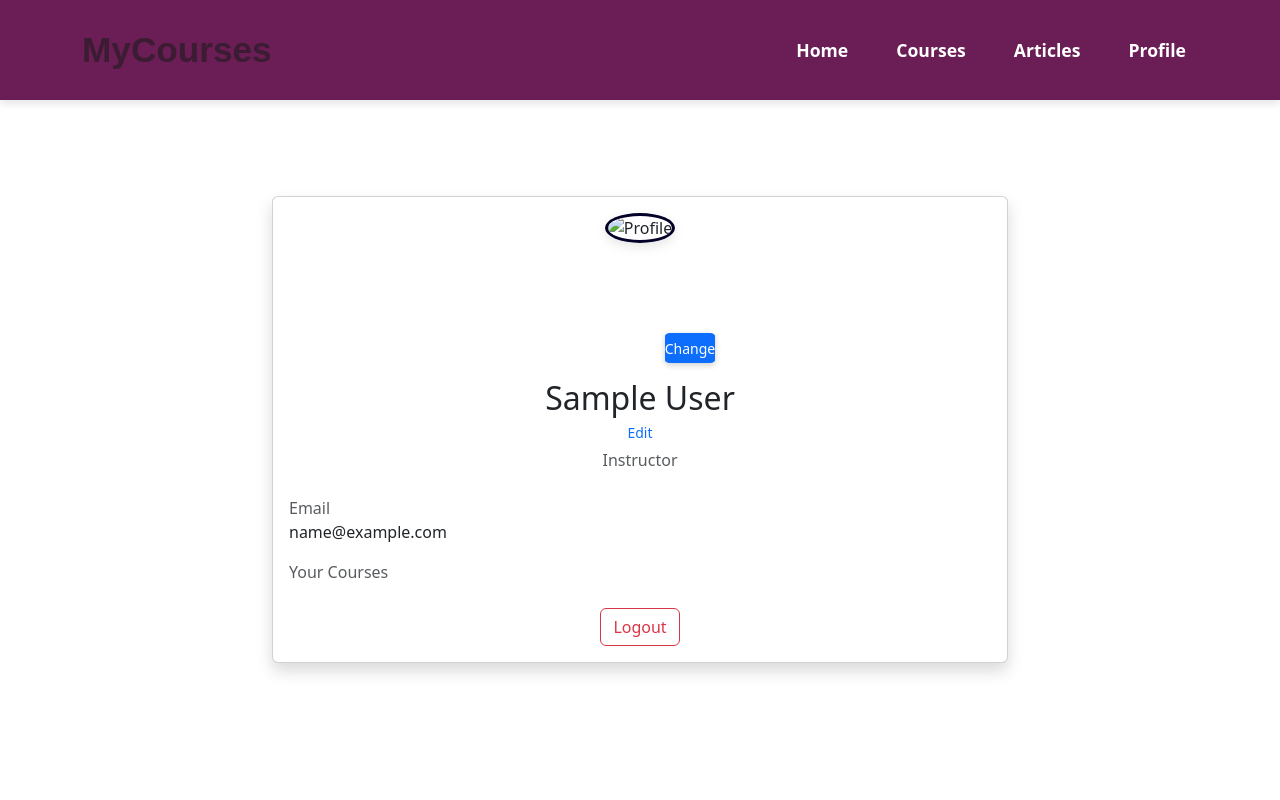
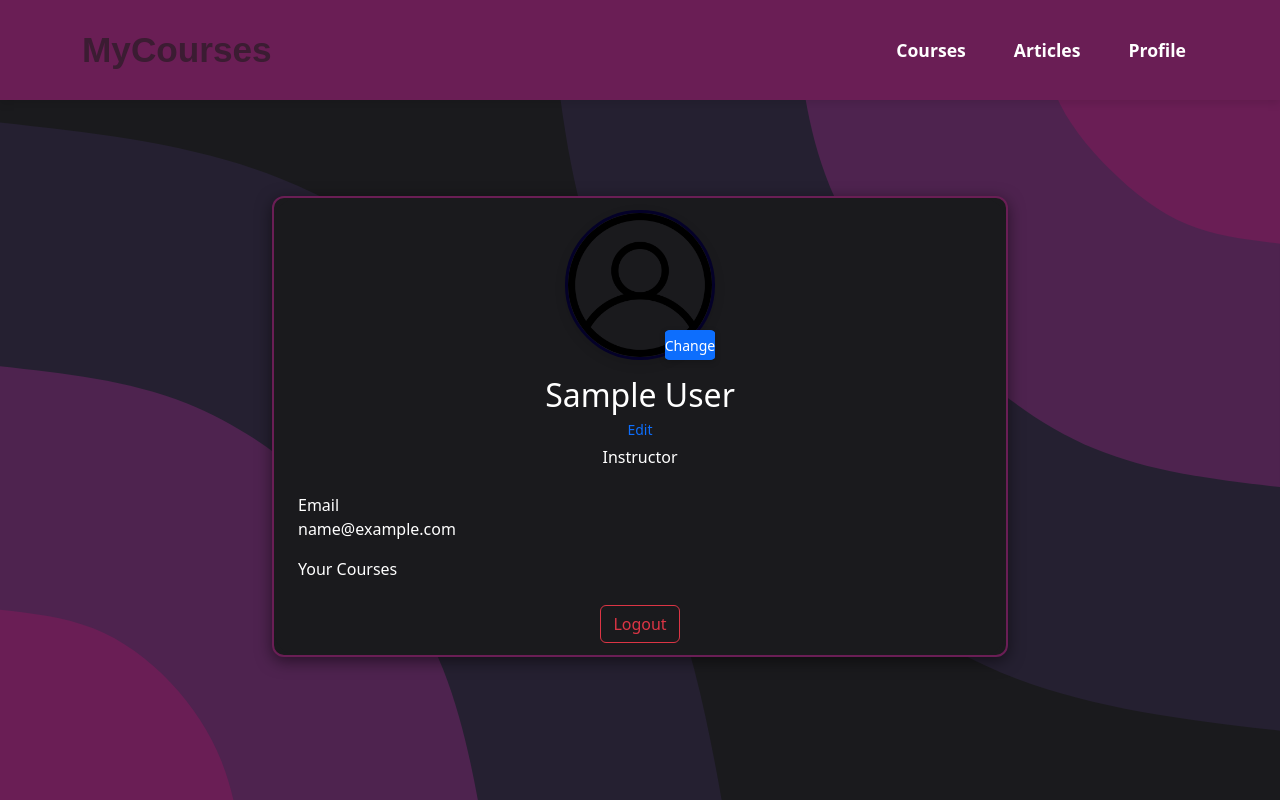
Before and after one commit to omarsaad08/e-learning-platform, a PHP site: page /e-learning-platform/views/mutual/profile.php in a window 1280 px wide. Run offline with PHP 8.4, Linux system fonts and the light colour scheme; the visitor is signed in with stand-in values (Sample User, id 1); data that the repository does not hold is empty; some libraries are stand-ins or nearby versions.

Commit message:
added image profile feature :)

```diff
--- a/models/Enrollment.php
+++ b/models/Enrollment.php
@@ -36,4 +36,19 @@ class Enrollment
         $stmt = $this->db->prepare($sql);
         $stmt->execute([$studentId, $courseId]);
     }
+
+    public function getCoursesByStudent($studentId)
+    {
+        $sql = "
+            SELECT courses.*
+            FROM enrollments
+            INNER JOIN courses ON enrollments.course_id = courses.id
+            WHERE enrollments.student_id = ?
+        ";
+
+        $stmt = $this->db->prepare($sql);
+        $stmt->execute([$studentId]);
+
+        return $stmt->fetchAll(PDO::FETCH_ASSOC);
+    }
 }
--- a/public/css/courses.css
+++ b/public/css/courses.css
@@ -351,7 +351,9 @@ Sidebar content should remain fixed .sidebarcontent {
     border: none;
     padding: 8px 0;
     font-weight: bold;
-    font-family: 'Raleway';
+    font-family: 'Rubik';
+    display: block;
+    text-decoration: none;
 
 }
 
--- a/public/css/profile.css
+++ b/public/css/profile.css
@@ -1,10 +1,32 @@
 /* Profile Image Container - Improved */
+body {
+
+    background-image: url('../../public/images/home-background.svg');
+    background-size: cover;
+    background-repeat: no-repeat;
+}
+
+body .card {
+    background-color: #1A1A1D;
+    border-radius: 12px;
+    border: 2px solid #6A1E55;
+    box-shadow: 0 4px 16px rgba(0, 0, 0, 0.5);
+}
+
+body .card-body {
+    background-color: #1A1A1D;
+    color: white;
+    padding: 12px 24px;
+    border-radius: 24px;
+}
+
 .profile-image-container {
     width: 150px;
     height: 150px;
     margin: 0 auto 1.5rem;
     position: relative;
     transition: transform 0.3s ease;
+
 }
 
 .profile-image-container:hover {
--- a/views/components/navbar.php
+++ b/views/components/navbar.php
@@ -1,9 +1,22 @@
+<?php
+// if (session_status() === PHP_SESSION_NONE) {
+//     session_start();
+// }
+
+$userType = $_SESSION['role'] ?? 'student';
+?>
 <link rel="stylesheet" href="../../public/css/nav.css">
 <nav class="navbar">
     <div class="container">
         <h1 class="logo">MyCourses</h1>
         <ul class="nav-links">
-            <li><a href="home.php">Home</a></li>
+            <?php
+            if ($userType == "student") {
+                echo '<li><a href="/e-learning-platform/views/student/home.php">Home</a></li>';
+            } else if ($userType == "teacher") {
+                echo '<li><a href="/e-learning-platform/views/teacher/teacher_home.php">Home</a></li>';
+            }
+            ?>
             <li><a href="/e-learning-platform/views/student/courses.php">Courses</a></li>
             <li><a href="/e-learning-platform/views/student/articles.php">Articles</a></li>
             <li><a href="/e-learning-platform/views/mutual/profile.php">Profile</a></li>
--- a/views/mutual/profile.php
+++ b/views/mutual/profile.php
@@ -32,37 +32,40 @@ $courses = $data['courses'];
     <div class="container py-5 mt-5">
         <div class="row">
             <div class="col-lg-8 mx-auto">
-                <div class="card shadow">
+                <div class="card">
                     <div class="card-body">
                         <!-- Profile Image and Basic Info -->
                         <div class="text-center mb-4">
-                            <div class="profile-image-container mb-3 position-relative">
-                                <img src="https://via.placeholder.com/150" alt="Profile" class="rounded-circle" id="profileImage">
-                                <label for="imageUpload" class="btn btn-sm btn-primary position-absolute bottom-0 end-0">
-                                    <i class="bi bi-camera"></i> Change
-                                </label>
-                                <input type="file" id="imageUpload" class="d-none" accept="image/*">
-                            </div>
+                            <form action="../../controllers/upload_profile_image.php" method="POST" enctype="multipart/form-data" class="position-relative">
+                                <div class="profile-image-container mb-3">
+                                    <img src="../../<?= $user['profile_image'] ?: 'uploads/profile_images/user.png' ?>" alt="Profile" class="rounded-circle" id="profileImage" width="150" height="150">
+
+                                    <label for="imageUpload" class="btn btn-sm btn-primary position-absolute bottom-0 end-0">
+                                        <i class="bi bi-camera"></i> Change
+                                    </label>
+                                    <input type="file" id="imageUpload" name="profile_image" class="d-none" accept="image/*" onchange="this.form.submit()">
+                                </div>
+                            </form>
                             <div class="username-container">
                                 <h2 class="card-title mb-0" id="userName"><?= htmlspecialchars($user['name']) ?></h2>
                                 <button class="btn btn-link btn-sm text-decoration-none" id="editNameBtn">
                                     <i class="bi bi-pencil"></i> Edit
                                 </button>
                             </div>
-                            <p class="text-muted" id="userTitle">
+                            <p id="userTitle">
                                 <?= $user['role'] === 'student' ? 'Student' : 'Instructor' ?>
                             </p>
+                        </div>
 
-                        </div>
 
                         <!-- User Information -->
                         <div class="user-info mt-4">
                             <div class="mb-3">
-                                <label class="text-muted">Email</label>
+                                <label>Email</label>
                                 <p id="userEmail"><?= htmlspecialchars($user['email']) ?></p>
                             </div>
                             <div class="mb-3">
-                                <label class="text-muted">Your Courses</label>
+                                <label>Your Courses</label>
                                 <ul id="coursesCompleted">
                                     <?php foreach ($courses as $course): ?>
                                         <li>
@@ -108,7 +111,7 @@ $courses = $data['courses'];
 
     <!-- Bootstrap JS -->
     <script src="https://cdn.jsdelivr.net/npm/bootstrap@5.3.0/dist/js/bootstrap.bundle.min.js"></script>
-    <script src="../public/js/profile.js"></script> <!-- فايل الجافا سكربت الخارجي -->
+    <script src="../../public/js/profile.js"></script>
 </body>
 
 </html>
```
Also changed, not shown: other parts of public/css/profile.css (+4 -31 lines), controllers/AuthController.php (+10 -0 lines), controllers/upload_profile_image.php (added, +17 -0 lines), models/User.php (+42 -0 lines), uploads/profile_images/680b6fe219466.webp (added), uploads/profile_images/680b70087a01f.webp (added), uploads/profile_images/680b700ce3bbb.webp (added), uploads/profile_images/user.png (added).
